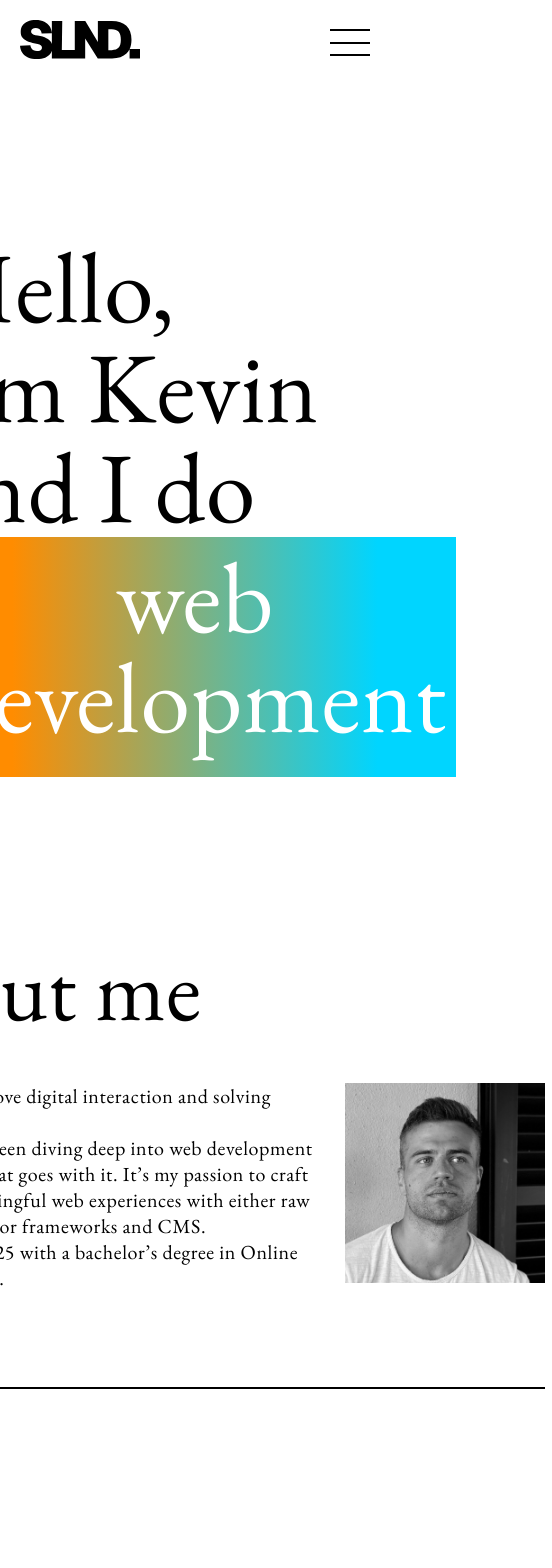
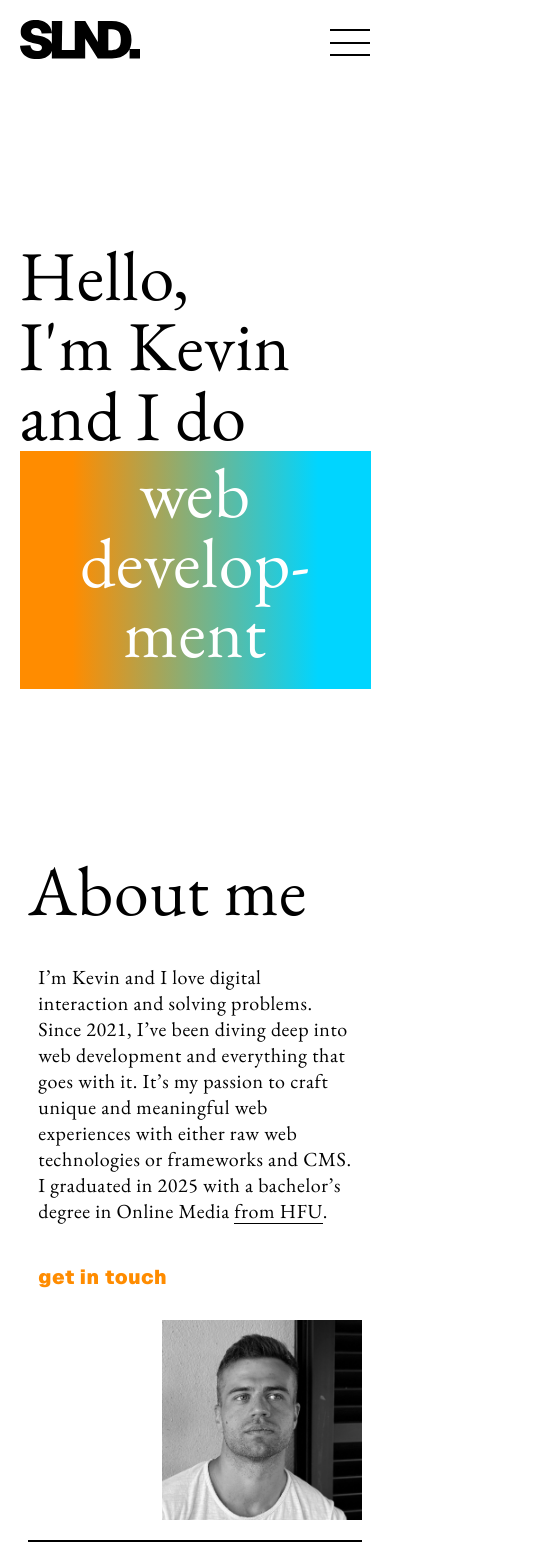
Before and after one commit to Kevili46/slnd_dev, an Angular app: page / in a window 390 px wide. Shown: the top 1568 px of the page, 552 px wide, since content can reach past the window. Built offline with nearby package versions, Linux system fonts and the light colour scheme.

Commit message:
full responsive

```diff
--- a/src/app/app.component.scss
+++ b/src/app/app.component.scss
@@ -1,14 +1,21 @@
 :host {
     display: flex;
     flex-flow: column nowrap;
+    align-items: center;
 }
 
 .page {
     flex: 1 1;
+    width: 90%;
 }
 
 @media (min-width: 1025px) {
     :host {
         flex-flow: row nowrap;
+        align-items: flex-start;
+    }
+
+    .page {
+        width: 100%;
     }
 }
--- a/src/app/app.component.ts
+++ b/src/app/app.component.ts
@@ -37,6 +37,7 @@ export class AppComponent implements AfterViewInit {
     this.utilityService.scrollUpdate();
     this.float = this.utilityService.floatHeader;
     this.hide = this.utilityService.hideHeader;
+    this.menuOpen = this.utilityService.menuOpen;
   }
 
   @HostListener('window: resize')
--- a/src/app/components/about/about.component.scss
+++ b/src/app/components/about/about.component.scss
@@ -1,6 +1,7 @@
 h1 {
     display: flex;
     flex-flow: column nowrap;
+    hyphens: auto;
 
     span {
         line-height: 1em;
@@ -22,7 +23,7 @@ section {
     flex-flow: column nowrap;
     justify-content: center;
     align-items: center;
-    min-height: 100svh;
+    min-height: 90svh;
 
     &.spotlight {
         align-items: center;
@@ -32,6 +33,8 @@ section {
 
         .columns {
             display: flex;
+            flex-direction: column;
+            flex-wrap: wrap;
             align-items: flex-start;
             gap: 20px;
             padding: 0 0 20px 0;
@@ -46,6 +49,7 @@ section {
                 width: max(200px, 20%);
                 aspect-ratio: 1;
                 object-fit: contain;
+                align-self: flex-end;
             }
         }
     }
@@ -71,7 +75,7 @@ section {
             .skills-box {
                 display: flex;
                 flex-flow: column nowrap;
-                margin-bottom: 200px;
+                margin-bottom: 100px;
 
                 .skill-category {
                     border-top: 2px solid var(--clr-text);
@@ -110,11 +114,11 @@ section {
                     .skills {
                         display: flex;
                         flex-flow: row wrap;
-                        justify-content: flex-end;
+                        justify-content: center;
                         gap: 40px;
 
                         .skill {
-                            flex: 0 0 100px;
+                            flex: 0 0 80px;
                             display: flex;
                             flex-flow: column nowrap;
                             align-items: center;
@@ -171,3 +175,40 @@ section {
         }
     }
 }
+
+@media (min-width: 1025px) {
+    section {
+        min-height: 100svh;
+    }
+}
+
+@media (min-width: 769px) {
+    section {
+        .content {
+            .columns {
+                flex-direction: row;
+                flex-wrap: nowrap;
+
+                img {
+                    align-self: center;
+                }
+            }
+        }
+
+        .skills-experience {
+            article {
+                .skills-box {
+                    .skill-category {
+                        .skills {
+                            justify-content: flex-end;
+
+                            .skill {
+                                flex-basis: 100px;
+                            }
+                        }
+                    }
+                }
+            }
+        }
+    }
+}
--- a/src/app/components/contact/contact.component.scss
+++ b/src/app/components/contact/contact.component.scss
@@ -4,7 +4,9 @@ section {
     align-items: center;
 
     h1 {
-        margin: 40svh 0 1em 0;
+        display: inline-block;
+        margin: 20svh 0 1em 0;
+        text-align: center;
     }
 
     .content {
@@ -40,3 +42,12 @@ section {
         }
     }
 }
+
+@media (min-width: 1025px) {
+    section {
+        h1 {
+            text-align: start;
+            margin-top: 40svh;
+        }
+    }
+}
--- a/src/app/components/header/header.component.scss
+++ b/src/app/components/header/header.component.scss
@@ -44,6 +44,7 @@ a {
 @media (min-width: 1025px) {
     :host {
         display: grid;
+        align-items: start;
         grid-template-rows: 1fr 1fr 1fr;
         width: 240px;
         height: 100vh;
--- a/src/app/components/nav/nav.component.html
+++ b/src/app/components/nav/nav.component.html
@@ -5,9 +5,10 @@
         <span></span>
     </div>
     <ul>
-        <li (click)="openMenu()"><a class=" slnd-nav" routerLink="/" routerLinkActive="active"
+        <li (click)="openMenu()"><a class=" slnd-nav-link" routerLink="/" routerLinkActive="active"
                 [routerLinkActiveOptions]="{exact: true}">About</a></li>
-        <li (click)="openMenu()"><a class=" slnd-nav" routerLink="/work" routerLinkActive="active">Work</a></li>
-        <li (click)="openMenu()"><a class=" slnd-nav" routerLink="/contact" routerLinkActive="active">Contact</a></li>
+        <li (click)="openMenu()"><a class=" slnd-nav-link" routerLink="/work" routerLinkActive="active">Work</a></li>
+        <li (click)="openMenu()"><a class=" slnd-nav-link" routerLink="/contact" routerLinkActive="active">Contact</a>
+        </li>
     </ul>
 </nav>
--- a/src/app/components/nav/nav.component.scss
+++ b/src/app/components/nav/nav.component.scss
@@ -1,4 +1,7 @@
 #main-nav {
+
+    user-select: none;
+
     .toggle-menu {
         position: relative;
         cursor: pointer;
--- a/src/app/components/work/work.component.scss
+++ b/src/app/components/work/work.component.scss
@@ -4,16 +4,19 @@ section {
     align-items: center;
 
     &.spotlight {
-        height: 90svh;
+        height: 80svh;
     }
 
     h1 {
-        margin: 40svh 0 1em 0;
+        margin: 20svh 0 1em 0;
+        text-align: center;
     }
 
     .tag-filter {
         display: flex;
         justify-content: flex-end;
+        background-color: var(--clr-text-alt);
+        z-index: 2;
         gap: 20px;
         border-bottom: 2px solid var(--clr-text);
         padding: 0 0 20px 0;
@@ -58,11 +61,11 @@ section {
         flex-flow: row wrap;
         align-items: stretch;
         gap: 100px 60px;
-        padding: 40px;
+        padding: 40px 10px;
 
         .reference {
             position: relative;
-            flex: 1 0 400px;
+            flex: 1 0 200px;
             display: flex;
             flex-direction: column;
             align-items: flex-start;
@@ -143,3 +146,24 @@ section {
         margin-top: 100px;
     }
 }
+
+@media (min-width: 1025px) {
+    section {
+        &.spotlight {
+            height: 90svh;
+        }
+
+        h1 {
+            text-align: start;
+            margin-top: 40svh;
+        }
+
+        .references {
+            padding: 40px;
+
+            .reference {
+                flex-basis: 300px;
+            }
+        }
+    }
+}
--- a/src/styles.scss
+++ b/src/styles.scss
@@ -19,12 +19,12 @@ html {
 }
 
 h1 {
-    font-size: max(5em, 5svw);
+    font-size: clamp(3.5em, 10svw, 5em);
     font-weight: 400;
 }
 
 h2 {
-    font-size: max(4.5em, 4.5svw);
+    font-size: clamp(3.5em, 10svw, 4.5em);
     font-weight: 400;
     display: flex;
     flex-flow: column nowrap;
@@ -45,8 +45,8 @@ p {
 }
 
 .content {
-    width: max(700px, 70%);
-    margin-bottom: 250px;
+    width: min(700px, 95%);
+    margin-bottom: 150px;
 }
 
 .fade-text {
@@ -82,7 +82,7 @@ p {
     }
 }
 
-.slnd-nav {
+.slnd-nav-link {
     position: relative;
 
     &::after {
@@ -125,3 +125,19 @@ p {
         color: var(--clr-orange);
     }
 }
+
+
+@media (min-width: 1025px) {
+    h1 {
+        font-size: max(5em, 5svw);
+    }
+
+    h2 {
+        font-size: max(4.5em, 4.5svw);
+    }
+
+    .content {
+        width: max(700px, 70%);
+        margin-bottom: 250px;
+    }
+}
```
